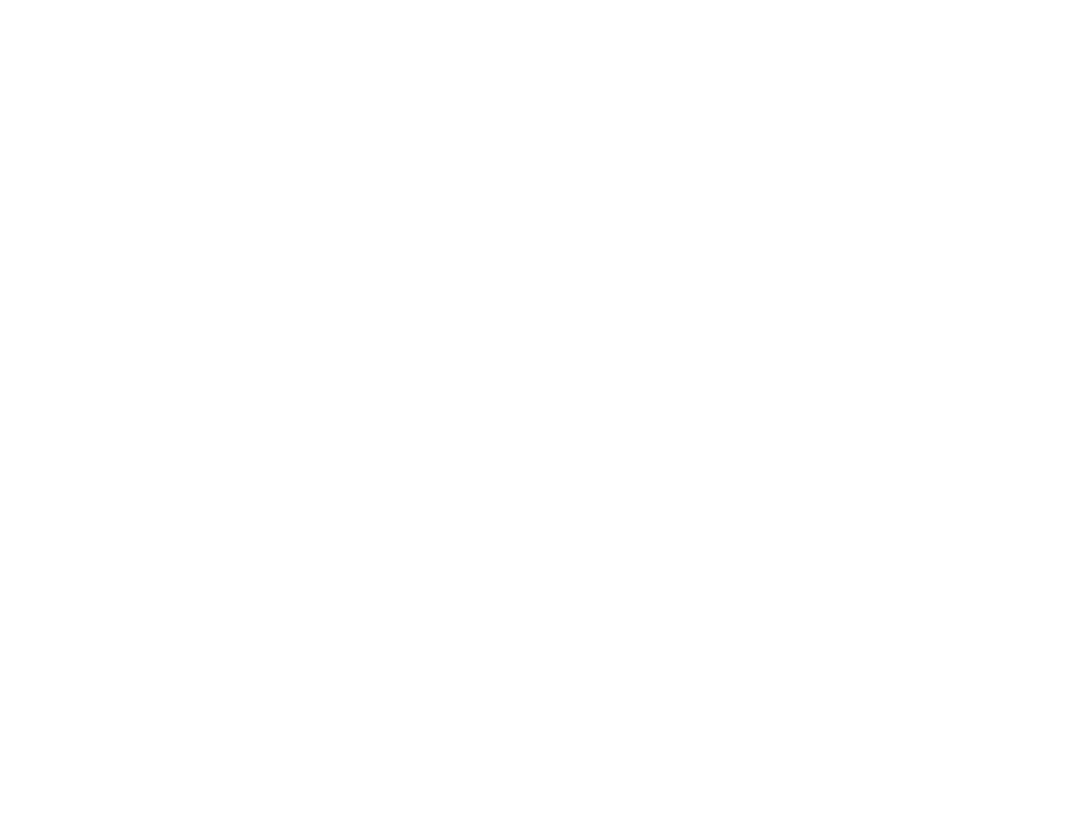
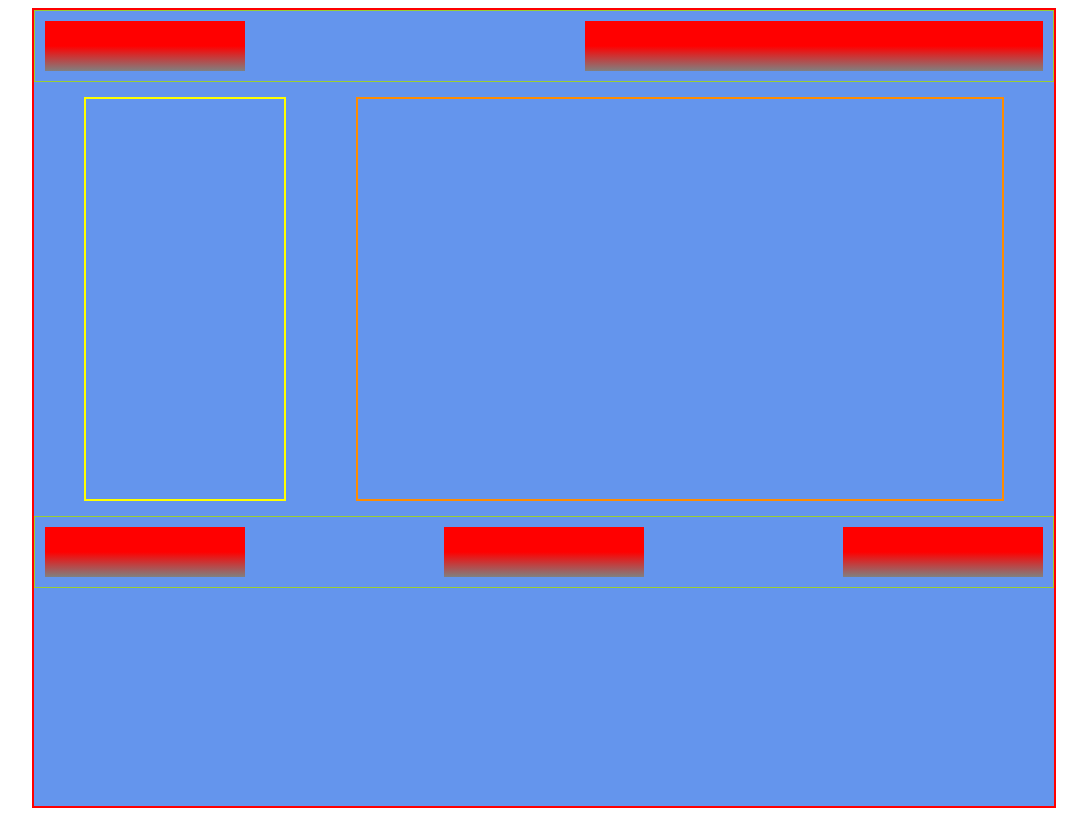
Before and after one commit to Eduard-ua/git_practicing, a plain HTML site: page index.html in a window 1280 px wide. Shown: the whole page, without its empty margins (96-1183 px from the left). Drawn offline with Linux system fonts and the light colour scheme.

Commit message:
add main style

```diff
--- a/index.html
+++ b/index.html
@@ -4,9 +4,30 @@
     <meta charset="UTF-8">
     <meta http-equiv="X-UA-Compatible" content="IE=edge">
     <meta name="viewport" content="width=device-width, initial-scale=1.0">
+    <link rel="stylesheet" href="style.css">
     <title>Git</title>
 </head>
 <body>
+    <div class="container">
+    <header class="header">
+        <a href="" class="header__logo logo " href="#"></a>
+        <nav class="header__menu menu"></nav>
+    </header>
+    <main class="main">
+        <article class="article"></article>
+        <div class="main__content content"></div>
+    </main>
+    <footer class="footer">
+        <div class="footer__link">
 
+        </div>
+        <div class="footer__copyright">
+
+        </div>
+        <div class="footer__contacts">
+
+        </div>
+    </footer>
+</div>
 </body>
 </html>
--- /dev/null
+++ b/style.css
@@ -0,0 +1,77 @@
+body {
+    font-size: 14px;
+    line-height: 16px;
+    color: #000000;
+
+}
+.container {
+    margin: 0 auto;
+    max-width: 80vw;
+    background-color: cornflowerblue;
+    box-sizing: border-box;
+    border: 2px solid red;
+    min-height: 100vh;
+}
+
+.header, .main, .footer {
+    display: flex;
+    align-items: center;
+}
+
+.header {
+    justify-content: space-between;
+    border: 1px solid yellowgreen;
+}
+
+.header__logo {
+    margin: 10px;
+}
+
+.logo {
+    width: 200px;
+    height: 50px;
+    background: linear-gradient(red 50%, grey 100%);
+}
+
+.header__menu {
+    margin: 10px;
+}
+
+.menu {
+    width: 45%;
+    height: 50px;
+    background: linear-gradient(red 50%, grey 100%);
+}
+
+.main {
+    justify-content: space-around;
+    padding: 15px;
+
+}
+
+.content {
+    width: 65%;
+    min-height: 400px;
+    border: 2px solid darkorange;
+}
+.article {
+    width: 20%;
+    min-height: 400px;
+    border: 2px solid yellow;
+}
+
+.footer {
+    justify-content: space-between;
+    border: 1px solid yellowgreen;
+    padding: 10px;
+    margin-top: auto;
+    margin-bottom: 0;
+}
+
+.footer__link,
+.footer__copyright,
+.footer__contacts {
+    width: 200px;
+    height: 50px;
+    background: linear-gradient(red 50%, grey 100%);
+}
```
